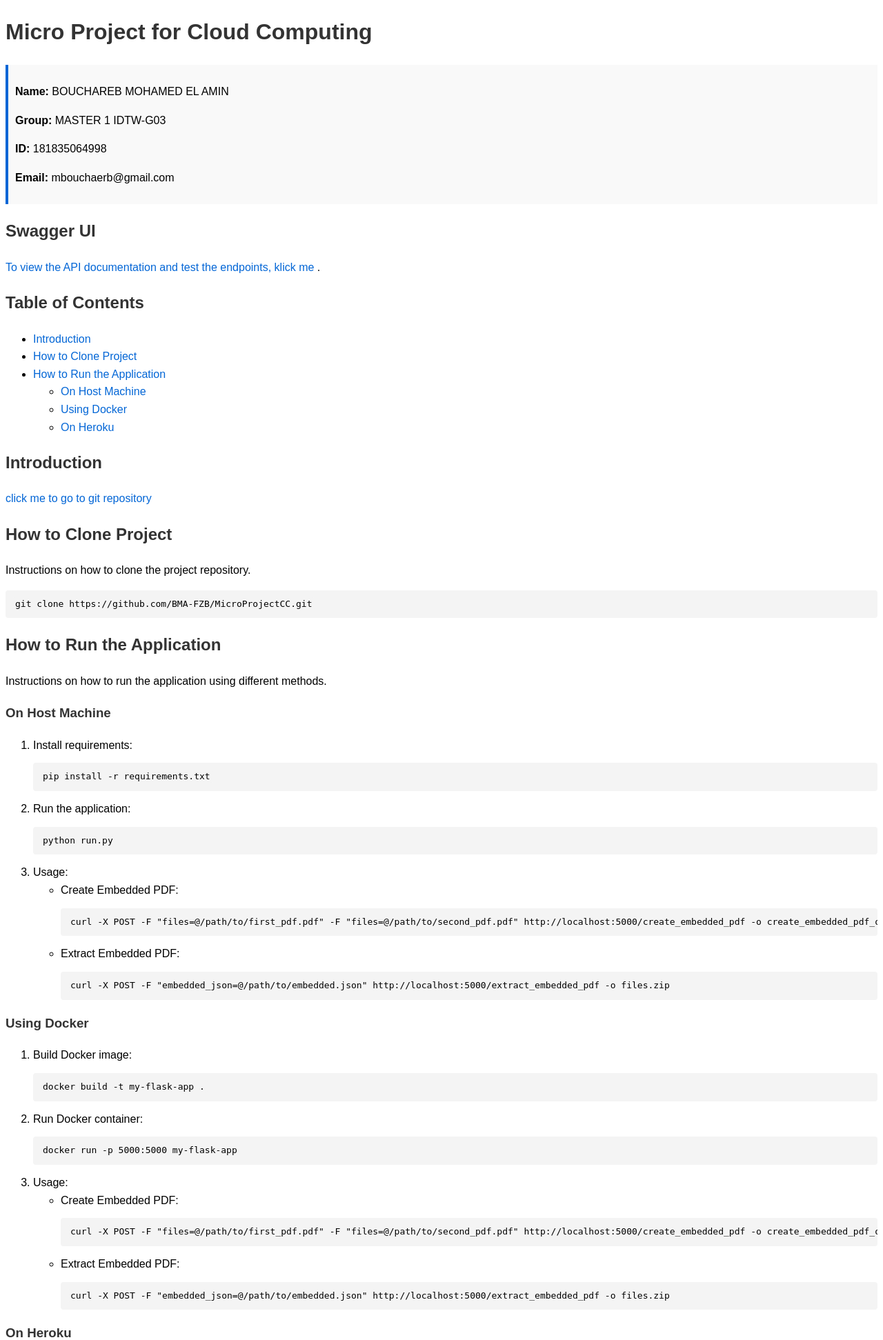
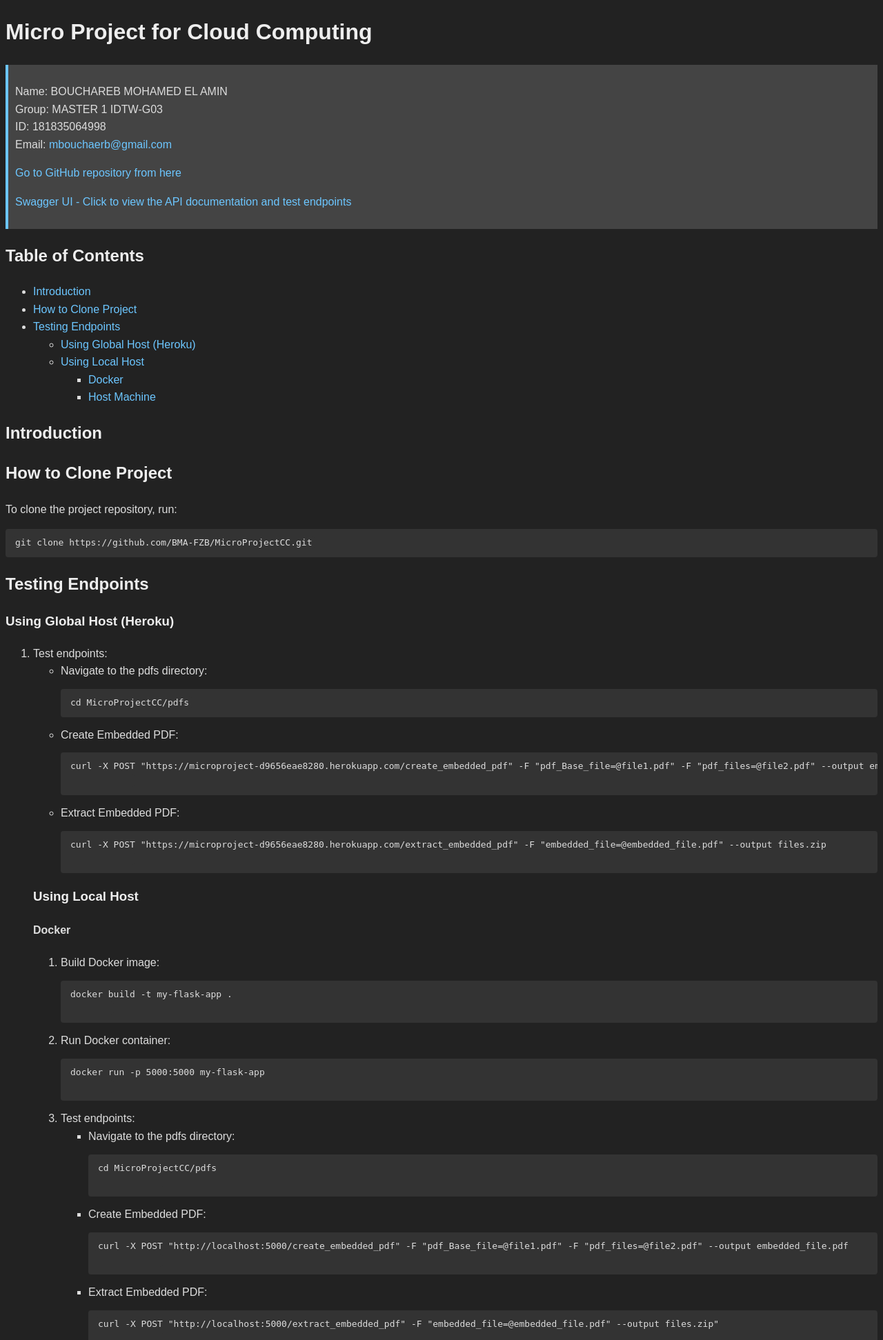
Before and after one commit to BMA-FZB/MicroProjectCC, a Flask app: page / in a window 1280 px wide. Shown: the top 1943 px of the page at 69% size. Run offline with Flask 3, Linux system fonts and the light colour scheme.

Commit message:
mdifiying and some updating to my app

```diff
--- a/app/routes.py
+++ b/app/routes.py
@@ -4,7 +4,7 @@ from flask import request, jsonify, Response
 from flask import render_template
 import zipfile
 import io
-
+#by amin bouchareb
 from PyPDF2 import PdfMerger, PdfReader, PdfWriter
 
 
@@ -29,7 +29,7 @@ class create_embedded_pdf(Resource):
         response.headers['Content-Disposition'] = 'attachment; filename=embedded_file.pdf'
         return response
 
-
+#by amin bouchareb
 class extract_embedded_pdf(Resource):
     def post(self):
         embedded_file = request.files['embedded_file']
--- a/app/templates/index.html
+++ b/app/templates/index.html
@@ -8,130 +8,155 @@
         body {
             font-family: Arial, sans-serif;
             line-height: 1.6;
+            background-color: #222;
+            color: #ddd;
         }
         h1, h2, h3 {
-            color: #333;
+            color: #eee;
         }
         code {
-            background-color: #f4f4f4;
+            background-color: #333;
             padding: 2px 4px;
             border-radius: 4px;
+            color: #ddd;
         }
         pre {
-            background-color: #f4f4f4;
+            background-color: #333;
             padding: 10px;
             border-radius: 4px;
             overflow-x: auto;
+            color: #ddd;
         }
         a {
-            color: #0366d6;
+            color: #6cc6ff;
             text-decoration: none;
         }
         a:hover {
             text-decoration: underline;
         }
         .project-details, .personal-details {
-            background-color: #f9f9f9;
+            background-color: #444;
             padding: 10px;
-            border-left: 4px solid #0366d6;
+            border-left: 4px solid #6cc6ff;
             margin-bottom: 20px;
         }
     </style>
 </head>
 <body>
+
 <h1>Micro Project for Cloud Computing</h1>
+
 <div class="personal-details">
-        <p><strong>Name:</strong> BOUCHAREB MOHAMED EL AMIN</p>
-        <p><strong>Group:</strong> MASTER 1 IDTW-G03</p>
-        <p><strong>ID:</strong> 181835064998</p>
-        <p><strong>Email:</strong> mbouchaerb@gmail.com</p>
-    </div>
-
-
-
-    <div class="swagger-details">
-        <h2>Swagger UI</h2>
-        <p><a href="/swagger">To view the API documentation and test the endpoints, klick me </a>.</p>
+    <p>
+        Name: BOUCHAREB MOHAMED EL AMIN<br>
+        Group: MASTER 1 IDTW-G03<br>
+        ID: 181835064998<br>
+        Email: <a href="mailto:mbouchaerb@gmail.com">mbouchaerb@gmail.com</a>
+    </p>
+    <p>
+        <a href="https://github.com/BMA-FZB/MicroProjectCC.git">Go to GitHub repository from here</a>
+    </p>
+    <p>
+        <a href="/swagger">Swagger UI - Click to view the API documentation and test endpoints</a>
+    </p>
 </div>
 
 <h2>Table of Contents</h2>
 <ul>
     <li><a href="#introduction">Introduction</a></li>
     <li><a href="#how-to-clone-project">How to Clone Project</a></li>
-        <li><a href="#how-to-run-the-application">How to Run the Application</a>
+    <li><a href="#testing-endpoints">Testing Endpoints</a>
         <ul>
-                <li><a href="#on-host-machine">On Host Machine</a></li>
-                <li><a href="#using-docker">Using Docker</a></li>
-                <li><a href="#on-heroku">On Heroku</a></li>
+            <li><a href="#using-global-host-heroku">Using Global Host (Heroku)</a></li>
+            <li><a href="#using-local-host">Using Local Host</a>
+                <ul>
+                    <li><a href="#docker">Docker</a></li>
+                    <li><a href="#host-machine">Host Machine</a></li>
+                </ul>
+            </li>
         </ul>
     </li>
 </ul>
 
 <h2 id="introduction">Introduction</h2>
-    <p><a href="https://github.com/BMA-FZB/MicroProjectCC/">click me to go to git repository</a> </p>
 
 <h2 id="how-to-clone-project">How to Clone Project</h2>
-    <p>Instructions on how to clone the project repository.</p>
+<p>To clone the project repository, run:</p>
 <pre><code>git clone https://github.com/BMA-FZB/MicroProjectCC.git</code></pre>
 
-    <h2 id="how-to-run-the-application">How to Run the Application</h2>
-    <p>Instructions on how to run the application using different methods.</p>
+<h2 id="testing-endpoints">Testing Endpoints</h2>
 
-    <h3 id="on-host-machine">On Host Machine</h3>
+<h3 id="using-global-host-heroku">Using Global Host (Heroku)</h3>
+<ol>
+    <li>Test endpoints:</li>
+    <ul>
+        <li>Navigate to the pdfs directory:
+            <pre><code>cd MicroProjectCC/pdfs</code></pre>
+        </li>
+        <li>Create Embedded PDF:
+            <pre><code>curl -X POST "https://microproject-d9656eae8280.herokuapp.com/create_embedded_pdf" -F "pdf_Base_file=@file1.pdf" -F "pdf_files=@file2.pdf" --output embedded_file.pdf
+            </code></pre>
+        </li>
+        <li>Extract Embedded PDF:
+            <pre><code>curl -X POST "https://microproject-d9656eae8280.herokuapp.com/extract_embedded_pdf" -F "embedded_file=@embedded_file.pdf" --output files.zip
+            </code></pre>
+        </li>
+    </ul>
+
+<h3 id="using-local-host">Using Local Host</h3>
+
+<h4 id="docker">Docker</h4>
+<ol>
+    <li>Build Docker image:
+        <pre><code>docker build -t my-flask-app .
+        </code></pre>
+    </li>
+    <li>Run Docker container:
+        <pre><code>docker run -p 5000:5000 my-flask-app
+        </code></pre>
+    </li>
+    <li>Test endpoints:</li>
+    <ul>
+        <li>Navigate to the pdfs directory:
+            <pre><code>cd MicroProjectCC/pdfs
+            </code></pre>
+        </li>
+        <li>Create Embedded PDF:
+            <pre><code>curl -X POST "http://localhost:5000/create_embedded_pdf" -F "pdf_Base_file=@file1.pdf" -F "pdf_files=@file2.pdf" --output embedded_file.pdf
+            </code></pre>
+        </li>
+        <li>Extract Embedded PDF:
+            <pre><code>curl -X POST "http://localhost:5000/extract_embedded_pdf" -F "embedded_file=@embedded_file.pdf" --output files.zip"
+            </code></pre>
+        </li>
+    </ul>
+
+<h4 id="host-machine">Host Machine</h4>
 <ol>
     <li>Install requirements:
-            <pre><code>pip install -r requirements.txt</code></pre>
+        <pre><code>pip install -r requirements.txt
+        </code></pre>
     </li>
     <li>Run the application:
-            <pre><code>python run.py</code></pre>
+        <pre><code>python run.py
+        </code></pre>
     </li>
-        <li>Usage:
+    <li>Test endpoints:</li>
     <ul>
+        <li>Navigate to the pdfs directory:
+            <pre><code>cd MicroProjectCC/pdfs
+            </code></pre>
+        </li>
         <li>Create Embedded PDF:
-                    <pre><code>curl -X POST -F "files=@/path/to/first_pdf.pdf" -F "files=@/path/to/second_pdf.pdf" http://localhost:5000/create_embedded_pdf -o create_embedded_pdf_output.json</code></pre>
+            <pre><code>curl -X POST "http://localhost:5000/create_embedded_pdf" -F "pdf_Base_file=@file1.pdf" -F "pdf_files=@file2.pdf" --output embedded_file.pdf
+            </code></pre>
         </li>
         <li>Extract Embedded PDF:
-                    <pre><code>curl -X POST -F "embedded_json=@/path/to/embedded.json" http://localhost:5000/extract_embedded_pdf -o files.zip</code></pre>
+            <pre><code>curl -X POST "http://localhost:5000/extract_embedded_pdf" -F "embedded_file=@embedded_file.pdf" --output files.zip
+            </code></pre>
         </li>
     </ul>
-        </li>
 </ol>
 
-    <h3 id="using-docker">Using Docker</h3>
-    <ol>
-        <li>Build Docker image:
-            <pre><code>docker build -t my-flask-app .</code></pre>
-        </li>
-        <li>Run Docker container:
-            <pre><code>docker run -p 5000:5000 my-flask-app</code></pre>
-        </li>
-        <li>Usage:
-            <ul>
-                <li>Create Embedded PDF:
-                    <pre><code>curl -X POST -F "files=@/path/to/first_pdf.pdf" -F "files=@/path/to/second_pdf.pdf" http://localhost:5000/create_embedded_pdf -o create_embedded_pdf_output.json</code></pre>
-                </li>
-                <li>Extract Embedded PDF:
-                    <pre><code>curl -X POST -F "embedded_json=@/path/to/embedded.json" http://localhost:5000/extract_embedded_pdf -o files.zip</code></pre>
-                </li>
-            </ul>
-        </li>
-    </ol>
-
-    <h3 id="on-heroku">On Heroku</h3>
-    <ol>
-        <li>Open the following URL:
-            <a href="https://microproject-d9656eae8280.herokuapp.com/">https://microproject-d9656eae8280.herokuapp.com/</a>
-        </li>
-        <li>Usage:
-            <ul>
-                <li>Create Embedded PDF:
-                    <pre><code>curl -X POST -F "files=@/path/to/first_pdf.pdf" -F "files=@/path/to/second_pdf.pdf" https://microproject-d9656eae8280.herokuapp.com/create_embedded_pdf -o create_embedded_pdf_output.json</code></pre>
-                </li>
-                <li>Extract Embedded PDF:
-                    <pre><code>curl -X POST -F "embedded_json=@/path/to/embedded.json" https://microproject-d9656eae8280.herokuapp.com/extract_embedded_pdf -o files.zip</code></pre>
-                </li>
-            </ul>
-        </li>
-    </ol>
 </body>
 </html>
```
Also changed, not shown: app/static/swagger.json (+28 -64 lines), README.md, 3 other files. Lines whose indentation alone changed are shown as unchanged.
